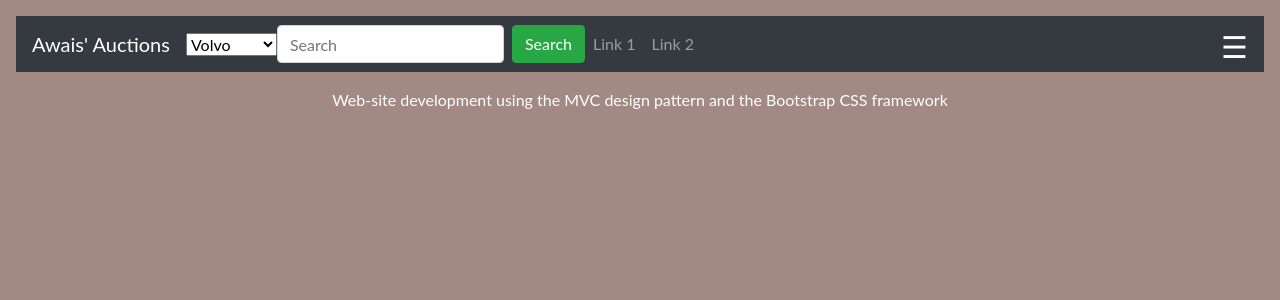
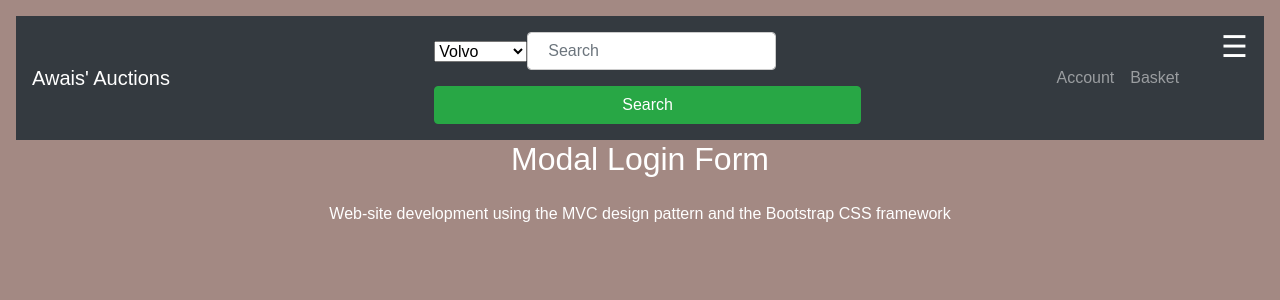
Before and after one commit to awaist7860/cLient-Server-Systems-PHP-Project, a PHP site: page / in a window 1280 px wide. Shown: the top 300 px of the page. Run offline with PHP 8.4, Linux system fonts and the light colour scheme; some libraries are stand-ins or nearby versions.

Commit message:
CSS, HTML and Header Complete

```diff
--- a/AwaisAuctions/Views/template/header.phtml
+++ b/AwaisAuctions/Views/template/header.phtml
@@ -16,16 +16,9 @@
 
 <body>
 
-<div id="mySidenav" class="sidenav">
-    <a href="javascript:void(0)" class="closebtn" onclick="closeNav()">&times;</a>
-    <h2>Contact Me</h2>
-    <a href="tel:00447930836880">Phone: 07930836880</a>
-    <a href="#">Twitter</a>
-    <a href="#">Instagram</a>
-    <a href="#">Facebook</a>
-</div>
 
-<div id="main"><!--Get rid of this if you want to cover the content instead of mvoing it and change container pt to 5-->
+
+<div id="main"><!--Get rid of this if you want to cover the content instead of moving it and change container pt to 5-->
 
 
     <nav class="navbar navbar-expand-sm bg-dark navbar-dark">
@@ -35,8 +28,8 @@
 
     <!-- Brand -->
     <a class="navbar-brand" href="index.php">Awais' Auctions</a>
-
-    <form class="form-inline" action="s">
+        <div class="searchForm">
+            <form class="form-inline" id="searchForm" action="s">
                 <select name="cars" id="cars">
                     <option value="volvo">Volvo</option>
                     <option value="saab">Saab</option>
@@ -46,22 +39,78 @@
                 <input class="form-control mr-sm-2" type="text" placeholder="Search">
                 <button class="btn btn-success" type="submit">Search</button>
             </form>
-
-    <!-- Links -->
+        </div>
+            <div class="NavLinks">
                 <ul class="navbar-nav">
                     <li class="nav-item">
-            <a class="nav-link" href="#">Link 1</a>
+                    <a class="nav-link" href="#">Account</a>
                     </li>
                     <li class="nav-item">
-            <a class="nav-link" href="#">Link 2</a>
+                        <a class="nav-link" href="#">Basket</a>
                     </li>
-
         <!-- Dropdown -->
                 </ul>
+        </div>
 </nav>
 
 
+    <!--Side bar-->
+    <div id="mySidenav" class="sidenav">
+        <a href="javascript:void(0)" class="closebtn" onclick="closeNav()">&times;</a>
+        <button onclick="document.getElementById('id01').style.display='block'" style="width:auto;">Login</button>
+        <a href="#">Register</a>
+        <a href="#">Sell</a>
+        <a href="#">Notifications</a>
+        <a href="#">About Us</a>
+    </div>
 
+
+    <!--Login Page-->
+    <h2>Modal Login Form</h2>
+
+
+
+    <div id="id01" class="modal">
+
+        <form class="modal-content animate" action="/action_page.php" method="post">
+            <div class="imgcontainer">
+                <span onclick="document.getElementById('id01').style.display='none'" class="close" title="Close Modal">&times;</span>
+                <img src="img_avatar2.png" alt="Avatar" class="avatar">
+            </div>
+
+            <div class="container">
+                <label for="uname"><b>Username</b></label>
+                <input type="text" placeholder="Enter Username" name="uname" required>
+
+                <label for="psw"><b>Password</b></label>
+                <input type="password" placeholder="Enter Password" name="psw" required>
+
+                <button type="submit">Login</button>
+                <label>
+                    <input type="checkbox" checked="checked" name="remember"> Remember me
+                </label>
+            </div>
+
+            <div class="container" style="background-color:#f1f1f1">
+                <button type="button" onclick="document.getElementById('id01').style.display='none'" class="cancelbtn">Cancel</button>
+                <span class="psw">Forgot <a href="#">password?</a></span>
+            </div>
+        </form>
+    </div>
+
+    <script>
+        // Get the modal
+        var modal = document.getElementById('id01');
+
+        // When the user clicks anywhere outside of the modal, close it
+        window.onclick = function(event) {
+            if (event.target == modal) {
+                modal.style.display = "none";
+            }
+        }
+    </script>
+
+<!--I dont like the bootstrap burger menu, so i did it in java script-->
 <script>
     function openNav() {
         document.getElementById("mySidenav").style.width = "250px";
--- a/AwaisAuctions/css/my-Styles.css
+++ b/AwaisAuctions/css/my-Styles.css
@@ -126,3 +126,135 @@ span{
     top: 8px;
     right: 16px;
 }
+
+.searchForm{
+    margin: auto;;
+}
+
+.NavLinks{
+    margin-left: -5%;
+    margin-right: 5%;
+}
+
+/*Login styles*/
+
+body {font-family: Arial, Helvetica, sans-serif;}
+
+/* Full-width input fields */
+input[type=text], input[type=password] {
+    width: 100%;
+    padding: 12px 20px;
+    margin: 8px 0;
+    display: inline-block;
+    border: 1px solid #ccc;
+    box-sizing: border-box;
+}
+
+/* Set a style for all buttons */
+button {
+    background-color: #4CAF50;
+    color: white;
+    padding: 14px 20px;
+    margin: 8px 0;
+    border: none;
+    cursor: pointer;
+    width: 100%;
+}
+
+button:hover {
+    opacity: 0.8;
+}
+
+/* Extra styles for the cancel button */
+.cancelbtn {
+    width: auto;
+    padding: 10px 18px;
+    background-color: #f44336;
+}
+
+/* Center the image and position the close button */
+.imgcontainer {
+    text-align: center;
+    margin: 24px 0 12px 0;
+    position: relative;
+}
+
+img.avatar {
+    width: 40%;
+    border-radius: 50%;
+}
+
+.container {
+    padding: 16px;
+}
+
+span.psw {
+    float: right;
+    padding-top: 16px;
+}
+
+/* The Modal (background) */
+.modal {
+    display: none; /* Hidden by default */
+    position: fixed; /* Stay in place */
+    z-index: 1; /* Sit on top */
+    left: 0;
+    top: 0;
+    width: 100%; /* Full width */
+    height: 100%; /* Full height */
+    overflow: auto; /* Enable scroll if needed */
+    background-color: rgb(0,0,0); /* Fallback color */
+    background-color: rgba(0,0,0,0.4); /* Black w/ opacity */
+    padding-top: 60px;
+}
+
+/* Modal Content/Box */
+.modal-content {
+    background-color: #fefefe;
+    margin: 5% auto 15% auto; /* 5% from the top, 15% from the bottom and centered */
+    border: 1px solid #888;
+    width: 80%; /* Could be more or less, depending on screen size */
+}
+
+/* The Close Button (x) */
+.close {
+    position: absolute;
+    right: 25px;
+    top: 0;
+    color: #000;
+    font-size: 35px;
+    font-weight: bold;
+}
+
+.close:hover,
+.close:focus {
+    color: red;
+    cursor: pointer;
+}
+
+/* Add Zoom Animation */
+.animate {
+    -webkit-animation: animatezoom 0.6s;
+    animation: animatezoom 0.6s
+}
+
+@-webkit-keyframes animatezoom {
+    from {-webkit-transform: scale(0)}
+    to {-webkit-transform: scale(1)}
+}
+
+@keyframes animatezoom {
+    from {transform: scale(0)}
+    to {transform: scale(1)}
+}
+
+/* Change styles for span and cancel button on extra small screens */
+@media screen and (max-width: 300px) {
+    span.psw {
+        display: block;
+        float: none;
+    }
+    .cancelbtn {
+        width: 100%;
+    }
+}
```
Lines whose indentation alone changed are shown as unchanged.
